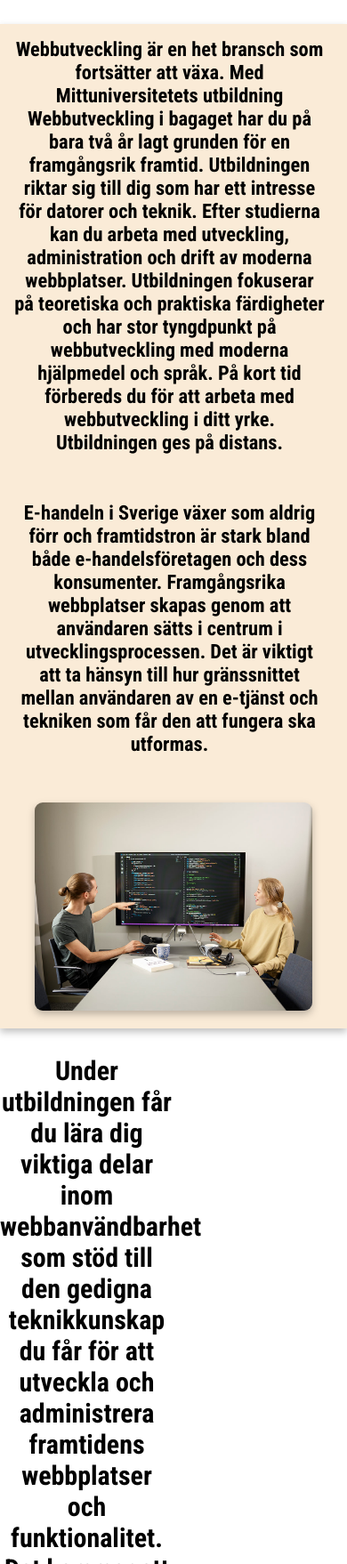
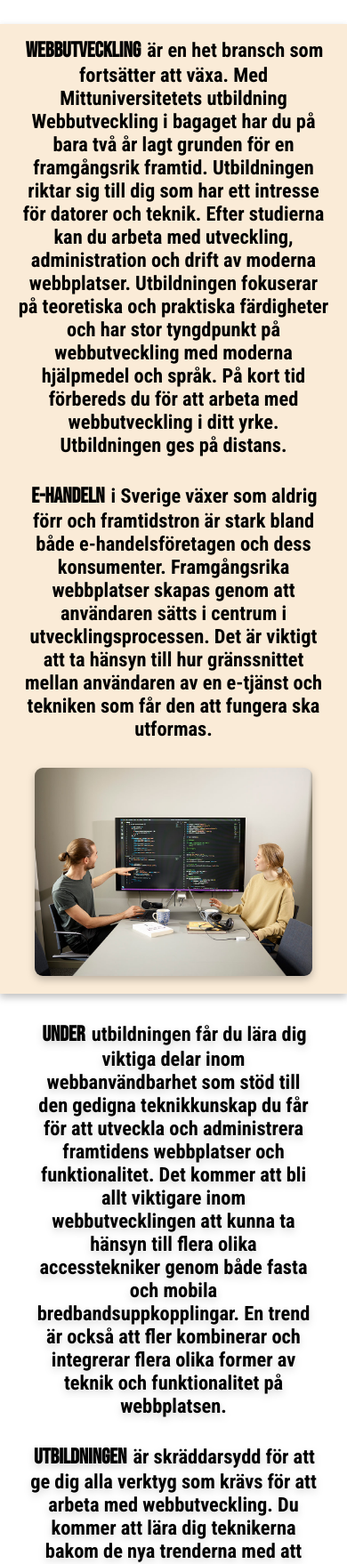
Before and after one commit to FalkenQ/Webbanvandbarhet-lab2, a plain HTML site: page index.html in a window 390 px wide. Shown: the part 242-2000 px from the top of the page at 89% size. Drawn offline with nearby package versions, Linux system fonts and the light colour scheme.

Commit message:
Lade till styling på sista paragraferna på första sektionen.

```diff
--- a/index.html
+++ b/index.html
@@ -9,6 +9,8 @@
     <!-- Länk till Google Fonts -->
     <link href="https://fonts.googleapis.com/css2?family=Roboto+Condensed:ital,wght@0,100..900;1,100..900&family=Roboto:ital,wght@0,100..900;1,100..900&display=swap" rel="stylesheet">
     <link href="https://fonts.googleapis.com/css2?family=Oswald:wght@200..700&display=swap" rel="stylesheet">
+    <link href="https://fonts.googleapis.com/css2?family=Bebas+Neue&display=swap" rel="stylesheet">
+
     <!-- Länk till CSS-filen -->
     <link rel="stylesheet" href="styles.css">
 
@@ -42,7 +44,7 @@
                 <div class="intro-container">
                     <div class="intro-text">
                         <p class="intro">
-                            Webbutveckling är en het bransch som fortsätter att växa. Med Mittuniversitetets utbildning Webbutveckling i
+                            <span class="first-word">Webbutveckling</span> är en het bransch som fortsätter att växa. Med Mittuniversitetets utbildning Webbutveckling i
                             bagaget har du på bara två år lagt grunden för en framgångsrik framtid. Utbildningen riktar sig till dig som
                             har ett intresse för datorer och teknik. Efter studierna kan du arbeta med utveckling, administration och drift
                             av moderna webbplatser. Utbildningen fokuserar på teoretiska och praktiska färdigheter och har stor tyngdpunkt på
@@ -50,8 +52,8 @@
                             Utbildningen ges på distans.
                         </p>
 
-                        <p class="intro2">
-                            E-handeln i Sverige växer som aldrig förr och framtidstron är stark bland både e-handelsföretagen och dess konsumenter.
+                        <p class="intro">
+                            <span class="first-word">E-handeln</span> i Sverige växer som aldrig förr och framtidstron är stark bland både e-handelsföretagen och dess konsumenter.
                             Framgångsrika webbplatser skapas genom att användaren sätts i centrum i utvecklingsprocessen. Det är viktigt att ta
                             hänsyn till hur gränssnittet mellan användaren av en e-tjänst och tekniken som får den att fungera ska utformas.
                         </p>
@@ -60,24 +62,28 @@
                     <img src="images/CF017230.jpg" id="education-image" alt="Två personer som går igenom kod som de har tagit upp på en stor tv.">
                 </div>
 
-                    <p class="during">
-                        Under utbildningen får du lära dig viktiga delar inom webbanvändbarhet som stöd till den gedigna teknikkunskap du får
+                <div class="education-text">
+                    <p class="education">
+                        <span class="first-word">Under</span> utbildningen får du lära dig viktiga delar inom webbanvändbarhet som stöd till den gedigna teknikkunskap du får
                         för att utveckla och administrera framtidens webbplatser och funktionalitet. Det kommer att bli allt viktigare inom
                         webbutvecklingen att kunna ta hänsyn till flera olika accesstekniker genom både fasta och mobila bredbandsuppkopplingar.
                         En trend är också att fler kombinerar och integrerar flera olika former av teknik och funktionalitet på webbplatsen.
                     </p>
 
-                    <p class="education-plan">
-                        Utbildningen är skräddarsydd för att ge dig alla verktyg som krävs för att arbeta med webbutveckling. Du kommer att lära
+                    <p class="education">
+                        <span class="first-word">Utbildningen</span> är skräddarsydd för att ge dig alla verktyg som krävs för att arbeta med webbutveckling. Du kommer att lära
                         dig teknikerna bakom de nya trenderna med att skapa webbplatser som har användargenererat innehåll, exempelvis Wikipedia.
                         Du får på kort tid kunskaper och lär dig arbeta med moderna ramverk och plattformar för utveckling och användande samt
                         programmeringsspråken HTML, CSS, JavaScript, Node, PHP, C# och ASP med .NET. Du får också skapa och konsumera
-                        webbtjänster samt lära dig att utveckla med webbaserade innehållssystem (CMS).<br>
-                        <br>
-                        Flera av kurserna i utbildningen är projektkurser där du kommer att ingå i en grupp studenter med skilda kunskaper
+                        webbtjänster samt lära dig att utveckla med webbaserade innehållssystem (CMS).
+                    </p>
+
+                    <p class="education">
+                        <span class="first-word">Flera</span> av kurserna i utbildningen är projektkurser där du kommer att ingå i en grupp studenter med skilda kunskaper
                         i modellering och implementering. Dessa projekt lär dig att använda dina egna färdigheter och att kommunicera effektivt
                         med de andra i utvecklingsarbetet, kunskaper som efterfrågas av arbetsgivarna.
                     </p>
+                </div>
 
                     <p class="future">
                         "Branschen bedöms växa med 20 procent närmsta åren och behovet av webbutvecklare är stort."
--- a/styles.css
+++ b/styles.css
@@ -1,6 +1,13 @@
 :root {
     --font-heading: 'Oswald', sans-serif;
     --font-body: 'Roboto Condensed', sans-serif;
+    --font-first-word: 'Bebas Neue', sans-serif;
+}
+
+.first-word {
+    font-size: 1.5rem;
+    font-family: var(--font-first-word);
+    padding: 2px;
 }
 
 /* Header */
@@ -117,24 +124,26 @@ body {
         text-decoration: underline;
     }
 
+    /* Paragrafer / Bilder */
     .paragraph-container {
         width: 100%;
         flex-direction: column;
         text-align: center;
     }
 
+    /* Intro container */
     .intro-container {
         flex-direction: column;
         background-color: antiquewhite;
         filter: drop-shadow(0px 4px 4px rgba(0, 0, 0, 0.25));
     }
 
-    .intro,
-    .intro2 {
+    .intro {
         width: 90%;
         font-size: 1.4rem;
         padding: 15px;
         align-items: center;
+        margin: auto;
     }
 
     #education-image {
@@ -144,4 +153,29 @@ body {
         border-radius: 25px;
         filter: drop-shadow(0px 4px 4px rgba(0, 0, 0, 0.25));
     }
+
+    /* Utbildningsplans text */
+    .education-text {
+        flex-direction: column;
+        padding: 1rem;
+    }
+
+    .education {
+        width: 90%;
+        font-size: 1.4rem;
+        padding: 15px;
+        align-items: center;
+        margin: auto;
+        filter: drop-shadow(0px 4px 4px rgba(0, 0, 0, 0.15))
+    }
+
+    .future {
+        width: 90%;
+        margin: auto;
+        padding: 2rem;
+        background-color: antiquewhite;
+        filter: drop-shadow(0px 4px 4px rgba(0, 0, 0, 0.25))
+        }
+
+
 }
```
